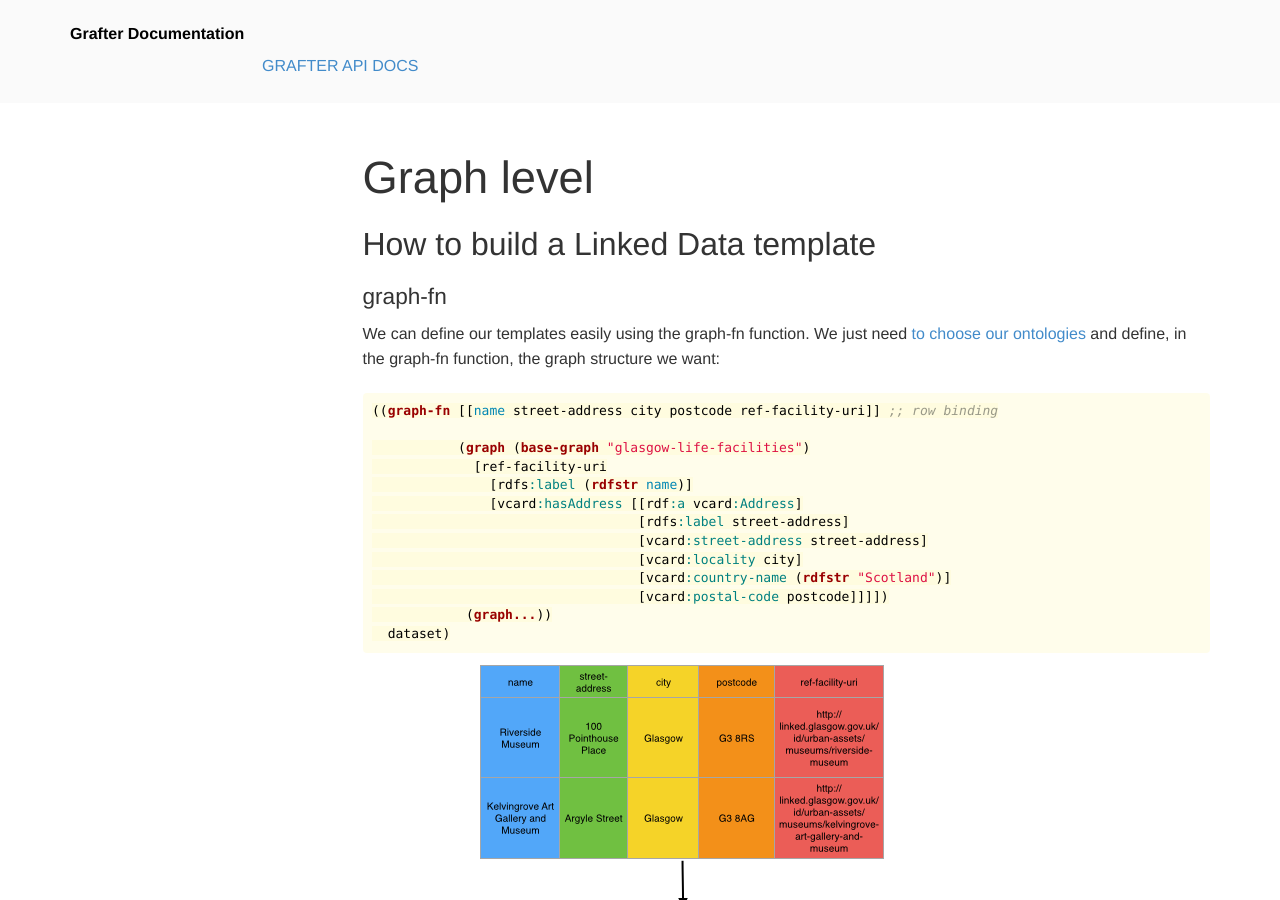
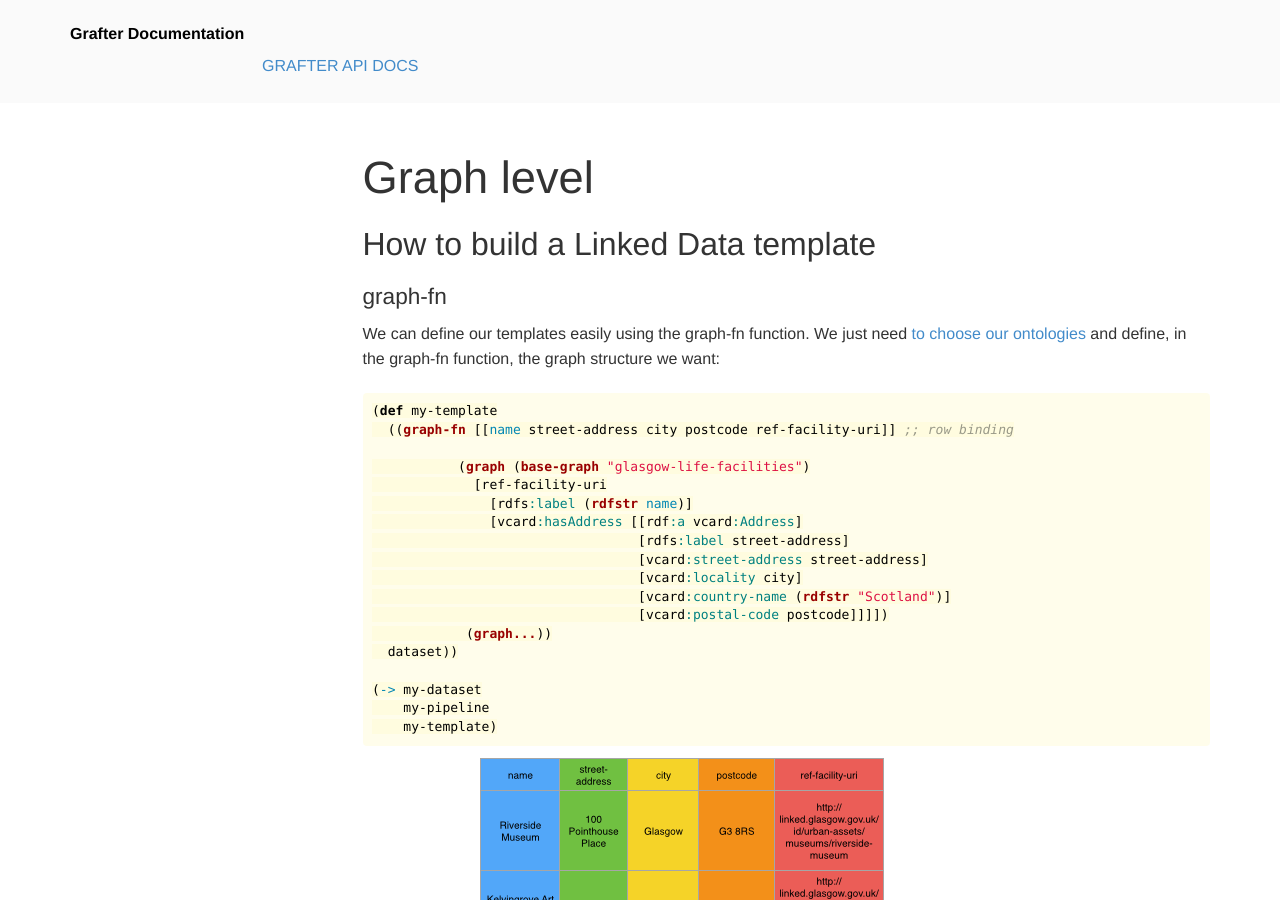
Before and after one commit to Swirrl/grafter-docs, a Jekyll site: the page built from _howto/310_linked_data_template.md, in a window 1280 px wide and 900 px high. Built offline with Jekyll 4.4.1, drawn with Linux system fonts in a browser that asks for light colours.

Commit message:
updated graph-fn doc

```diff
--- a/_howto/310_linked_data_template.md
+++ b/_howto/310_linked_data_template.md
@@ -12,7 +12,8 @@ We can define our templates easily using the graph-fn function. We just need [to
 
 {% highlight clojure %}
 
-((graph-fn [[name street-address city postcode ref-facility-uri]] ;; row binding
+(def my-template
+  ((graph-fn [[name street-address city postcode ref-facility-uri]] ;; row binding
 
            (graph (base-graph "glasgow-life-facilities")
              [ref-facility-uri
@@ -24,7 +25,11 @@ We can define our templates easily using the graph-fn function. We just need [to
                                   [vcard:country-name (rdfstr "Scotland")]
                                   [vcard:postal-code postcode]]]])
             (graph...))
-  dataset)
+  dataset))
+
+(-> my-dataset
+    my-pipeline
+    my-template)
 {% endhighlight %}
 
 ![Linked Data template](/assets/310_linked_data_template_3.png)
```
